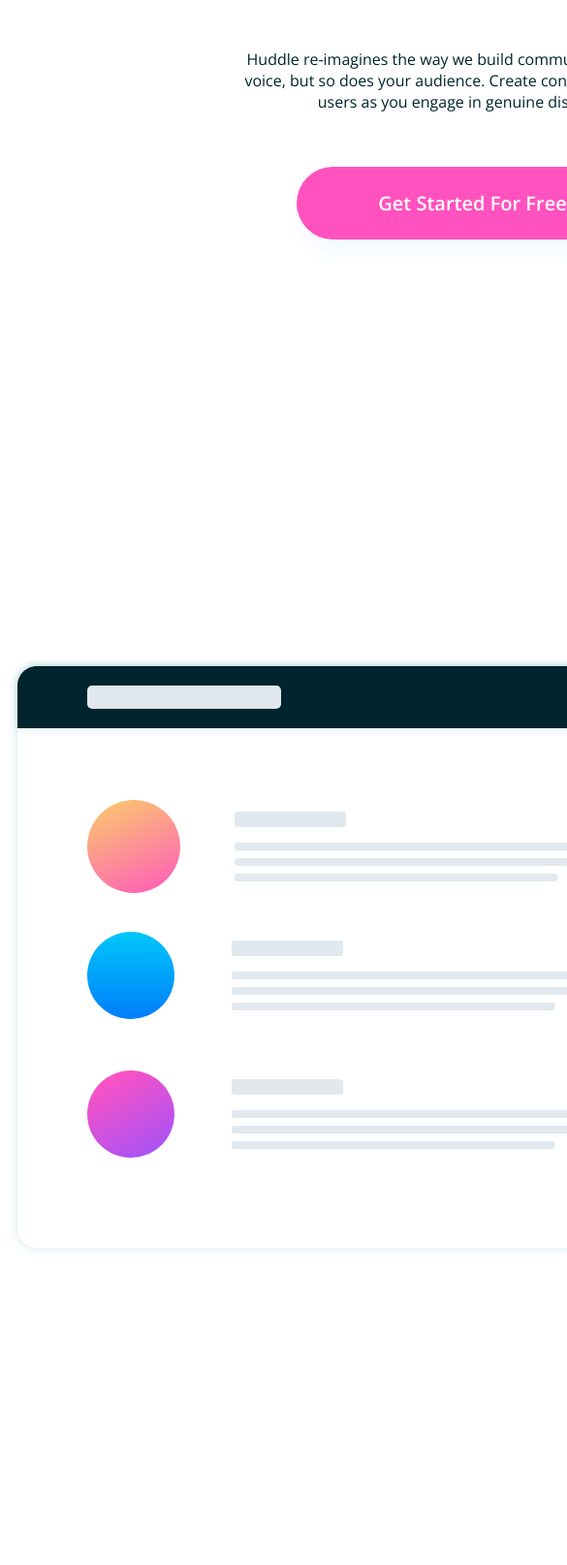
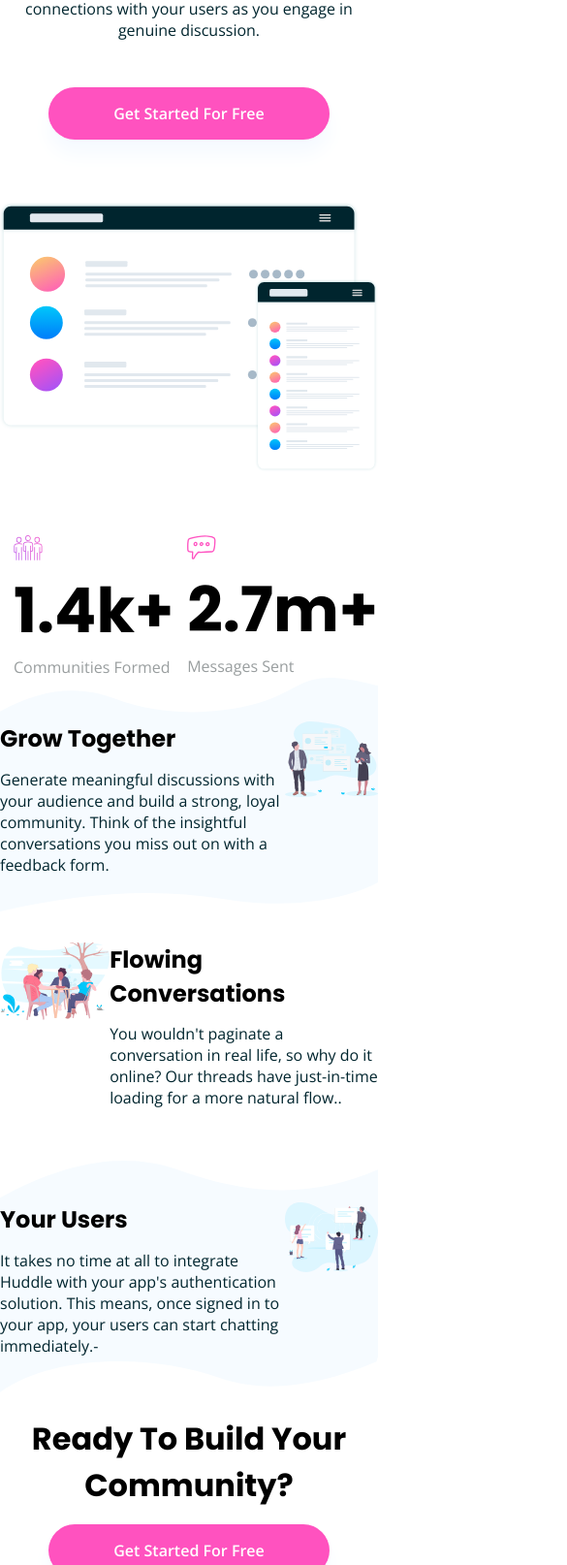
Before and after one commit to fikepaci/Andela_huddle-landing-page-starter, a plain HTML site: page index.html in a window 390 px wide. Shown: the part 386-2000 px from the top of the page at 97% size, 585 px wide, since content can reach past the window. Drawn offline with nearby package versions, Linux system fonts and the light colour scheme.

Commit message:
make some updates

```diff
--- a/index.html
+++ b/index.html
@@ -31,28 +31,22 @@
     <div class="container">
       <nav>
         <img src="./images/logo.svg" alt="" />
-        <div class="button">
         <button type="submit">Try It Free</button>
-        </div>
       </nav>
       <div id="sidebar">
-        <div class="header1">
         <h1>Build The Community Your Fans Will Love</h1>
-        </div>
-        <div class="p1">
         <p>
-            Huddle re-imagines the way we build communities. You have a voice,
-            but so does your audience. Create connections with your users as you
+          Huddle re-imagines the way we build communities. You have a voice, but
+          so does your audience. Create connections with your users as you
           engage in genuine discussion.
         </p>
-        </div>
-        <div class="button1">
         <button type="submit">Get Started For Free</button>
       </div>
-      </div>
+
       <div id="content1">
         <img src="./images/screen-mockups.svg" alt="" />
       </div>
+
       <div id="content2">
         <div class="content2-data">
           <img src="./images/icon-communities.svg" alt="" />
@@ -67,9 +61,14 @@
           <p>Messages Sent</p>
         </div>
       </div>
+
       <div id="content4">
-        <img src="./images/bg-section-top-desktop-1.svg" alt="" />
-        <div class="content4">
+        <img
+          src="./images/bg-section-top-desktop-1.svg"
+          id="first-mobile-top"
+          alt=""
+        />
+        <div class="firstsection">
           <div class="content4-data">
             <h2>Grow Together</h2>
             <p>
@@ -78,52 +77,69 @@
               miss out on with a feedback form.
             </p>
           </div>
-          <div class="content4-img">
+          <div class="content4-image">
             <img src="./images/illustration-grow-together.svg" alt="" />
           </div>
         </div>
-        <img src="./images/bg-section-bottom-desktop-1.svg" alt="" />
+        <img
+          src="./images/bg-section-bottom-desktop-1.svg"
+          id="first-mobile-buttom"
+          alt=""
+        />
       </div>
-      <div id="content6">
-        <div class="content6">
-          <div class="content6-img">
-            <img src="./images/illustration-flowing-conversation.svg" alt="" />
-          </div>
-          <div class="content6-data">
+
+      <div id="content5">
+        <div class="firstsection">
+          <div class="content4-data">
             <h2>Flowing Conversations</h2>
             <p>
               You wouldn't paginate a conversation in real life, so why do it
               online? Our threads have just-in-time loading for a more natural
-              flow.
+              flow..
             </p>
+          </div>
+          <div class="content4-image">
+            <img src="./images/illustration-flowing-conversation.svg" alt="" />
           </div>
         </div>
       </div>
-      <div id="content7">
-        <img src="./images/bg-section-top-desktop-2.svg" alt="" />
-        <div class="content4">
+      <div id="content6">
+
+        <img
+          src="./images/bg-section-top-desktop-2.svg"
+          id="first-mobile-top"
+          alt=""
+        />
+        <div class="firstsection">
           <div class="content4-data">
             <h2>Your Users</h2>
             <p>
               It takes no time at all to integrate Huddle with your app's
               authentication solution. This means, once signed in to your app,
-              your users can start chatting immediately.
+              your users can start chatting immediately.-
             </p>
           </div>
-          <div class="content4-img">
+          <div class="content4-image">
             <img src="./images/illustration-your-users.svg" alt="" />
           </div>
         </div>
-        <img src="./images/bg-section-bottom-desktop-2.svg" alt="" />
+        <img
+          src="./images/bg-section-bottom-desktop-2.svg"
+          id="first-mobile-buttom"
+          alt=""
+        />
+
       </div>
-      <div id="content10">
-        <div class="header1">
-          <h1>Ready To Build Your Community?</h1>
-        </div>
-        <div class="button1">
+      <div id="content7">
+          <h2>Ready To Build Your Community?</h2>
           <button type="submit">Get Started For Free</button>
       </div>
+      <!--
+       <div class="last">
+        <div class="group2">
+          <img src="./images/bg-section-top-desktop-1.svg" alt="" />
         </div>
+        <div class="group1">
           <div id="content11">
             <div class="left-footer">
               <img src="./images/logo.svg" alt="" />
@@ -149,8 +165,9 @@
           <footer>
             <h2>Newsletter</h2>
             <p>
-          To recieve tips on how to grow your community, sign up to our weekly
-          newsletter. We’ll never send you spam or pass on your email address
+              To recieve tips on how to grow your community, sign up to our
+              weekly newsletter. We’ll never send you spam or pass on your email
+              address
             </p>
             <div class="footer-form">
               <input type="email" name="email" />
@@ -158,5 +175,7 @@
             </div>
           </footer>
         </div>
+      </div>
+    </div> -->
   </body>
 </html>
--- a/styles/styles.css
+++ b/styles/styles.css
@@ -1,33 +1,37 @@
+* {
+  margin: 0;
+  padding: 0;
+  box-sizing: border-box;
+}
 .container {
   display: grid;
   grid-template-columns: 1fr 1fr;
-  grid-template-rows: 0.5fr 1.5fr 3fr 1.5fr 1.5fr 1.5fr 1.5fr 0.6fr 0.5fr 0.5fr;
+  grid-template-rows: 0.2fr 0.5fr 0.9fr 0.3fr 0.3fr 0.3fr 0.5fr 0.3fr 0.3fr;
   grid-template-areas:
     "nav nav"
     "sidebar sidebar"
     "content1 content1"
     "content2 content3"
     "content4 content4"
+    "content5 content5"
     "content6 content6"
     "content7 content7"
-    "content10 content10"
-    "content11 footer";
+    "last last";
 }
+
+/* start of nav styles */
 nav {
   grid-area: nav;
   display: flex;
   align-items: center;
-  padding: 40px;
+  justify-content: space-between;
+  padding: 3.5rem;
+  margin-bottom: 4rem;
 }
 nav > img {
-  padding: 40px;
-  width: 200px;
+  width: 150px;
 }
-.button {
-  padding: 40px;
-  margin-left: auto;
-}
-.button > button {
+nav > button {
   padding: 0.6em 1.5em 0.6em 1.5em;
   border-radius: 2em;
   border: 1px solid hsl(322, 100%, 66%);
@@ -36,54 +40,74 @@ nav > img {
   cursor: pointer;
   font-weight: 300;
 }
-.button1 > button {
-  padding: 1.2em 4.2em 1.2em 4.2em;
+/* end of navigation styles */
+
+/* start of sidebar */
+#sidebar {
+  grid-area: sidebar;
+  display: flex;
+  flex-direction: column;
+  align-items: center;
+  text-align: center;
+  align-items: center;
+  justify-content: center;
+}
+#sidebar > h1 {
+  font-weight: 700;
+  font-family: "Poppins", sans-serif;
+  font-size: 2rem;
+}
+#sidebar > p {
+  font-family: "Open Sans", sans-serif;
+  font-weight: 400;
+  margin-top: 2rem;
+  margin-bottom: 2rem;
+  max-width: 32rem;
+  color: hsl(192, 100%, 9%);
+}
+#sidebar button {
+  padding: 1em 4.2em 1em 4.2em;
   border-radius: 4em;
-  font-size: 20px;
+  font-size: 16px;
   background: hsl(322, 100%, 66%);
   color: white;
   cursor: pointer;
   border: none;
   font-family: "Open Sans", sans-serif;
   font-weight: 600;
-  margin-top: 20px;
+  margin-top: 1rem;
+  margin-bottom: 4rem;
   box-shadow: 0px 15px 20px hsl(207, 100%, 98%);
 }
-#sidebar {
-  grid-area: sidebar;
+
+/* end of #sidebar */
+
+/* start of content1 and content 2*/
+
+#content1 {
+  grid-area: content1;
+  display: flex;
+  justify-content: center;
+  align-items: center;
+  margin-bottom: 4rem;
+}
+#content1 > img {
+  max-width: 100%;
+  height: auto;
+  display: block;
+}
+
+#content2 {
+  grid-area: content2;
   display: flex;
   flex-direction: column;
-  align-items: center;
+  margin: 0 auto;
 }
-.header1 {
-  padding: 20px;
-  font-weight: 700;
-  font-family: "Poppins", sans-serif;
-  font-size: 1.2rem;
-  color: hsl(192, 100%, 9%);
-}
-.p1 {
-  margin-bottom: 20px;
-  width: 480px;
-  text-align: center;
-  font-family: "Open Sans", sans-serif;
-  font-weight: 400;
-  color: hsl(192, 100%, 9%);
-}
-#content1 {
-  grid-area: content1;
-  margin: 0 auto;
-  max-width: 100%;
-  height: auto;
-}
-#content2 {
-  grid-area: content2;
-}
-.content2-data {
-  margin-left: 13rem;
+.content2-data > img {
+  width: 30px;
 }
 .content2-data > h2 {
-  font-size: 6rem;
+  font-size: 4rem;
   font-weight: 700;
   font-family: "Poppins", sans-serif;
 }
@@ -91,31 +115,45 @@ nav > img {
   color: hsl(190, 3%, 61%);
   font-family: "Open Sans", sans-serif;
   font-weight: 400;
-  font-size: 1.5rem;
 }
+
 #content3 {
   grid-area: content3;
+  margin: 0 auto;
 }
+
+/* end of content2 and content 2*/
+
+/* start of content4 */
+
 #content4 {
   grid-area: content4;
-  display: flex;
-  flex-wrap: wrap;
-  margin-top: 5%;
-  margin-bottom: 5%;
 }
 #content4 > img {
   max-width: 100%;
+  display: block;
 }
-.content4 {
+.firstsection {
   display: flex;
   flex-direction: row;
-  background-color: rgba(246, 251, 255, 255);
-  padding: 5%;
+  justify-content: space-evenly;
+  background: rgba(246, 251, 255, 255);
+}
+.content4-data {
+  display: flex;
+  flex-direction: column;
+  justify-content: center;
+  max-width: 23rem;
+}
+.content4-image > img {
+  width: 25rem;
+  max-width: 100%;
+  height: 0 auto;
 }
 .content4-data > h2 {
   font-family: "Poppins", sans-serif;
   font-weight: 700;
-  font-size: 2.5rem;
+  font-size: 1.5rem;
 }
 .content4-data > p {
   font-family: "Open Sans", sans-serif;
@@ -123,84 +161,78 @@ nav > img {
   color: hsl(192, 100%, 9%);
   padding-top: 4.8%;
 }
-.content4-data {
-  max-width: 45%;
-  padding-top: 10%;
-  padding-left: 4%;
+
+/* end of content4  */
+
+/* start of content5 */
+
+#content5 {
+  grid-area: content5;
+  margin: 8% 0 8% 0;
 }
-.content4-img {
+#content5 > img {
   max-width: 100%;
-  height: auto;
-  margin-left: auto;
-  padding-right: 4%;
+  display: block;
 }
-.content4-img > img {
-  width: 30rem;
+#content5 > .firstsection {
+  flex-direction: row-reverse;
+  background: none;
 }
+/* end of content5 */
+
+/* start of content6 */
 #content6 {
   grid-area: content6;
-  display: flex;
-  flex-wrap: wrap;
-  margin-top: 5%;
-  margin-bottom: 5%;
+  margin: 6% 0 6% 0;
 }
 #content6 > img {
   max-width: 100%;
+  display: block;
 }
 
-.content6 {
-  display: flex;
-  flex-direction: row;
-  /* background-color: rgba(246, 251, 255, 255); */
-  padding: 5%;
-}
-.content6-data > h2 {
-  font-family: "Poppins", sans-serif;
-  font-weight: 700;
-  font-size: 2.5rem;
-}
-.content6-data > p {
-  font-family: "Open Sans", sans-serif;
-  font-weight: 400;
-  color: hsl(192, 100%, 9%);
-  padding-top: 4.8%;
-}
-.content6-data {
-  max-width: 48%;
-  padding-top: 10%;
-  padding-left: 10%;
-}
-.content6-img {
-  max-width: 100%;
-  height: auto;
-  margin-left: auto;
-  padding-right: 4%;
-}
-.content6-img > img {
-  width: 30rem;
-}
-.content6-img > img {
-  width: 30rem;
-  padding-left: 10%;
-}
+/* end of content6 */
+
 #content7 {
   grid-area: content7;
-}
-#content7 > img {
-  max-width: 100%;
-}
-#content10 {
-  grid-area: content10;
   display: flex;
   flex-direction: column;
   align-items: center;
+  text-align: center;
+  align-items: center;
+  justify-content: center;
+}
+#content7 > h2 {
+  font-weight: 700;
+  font-family: "Poppins", sans-serif;
+  font-size: 2rem;
+}
+#content7 > button {
+  padding: 1em 4.2em 1em 4.2em;
+  border-radius: 4em;
+  font-size: 16px;
+  background: hsl(322, 100%, 66%);
+  color: white;
+  cursor: pointer;
+  border: none;
+  font-family: "Open Sans", sans-serif;
+  font-weight: 600;
+  margin-top: 1rem;
+  margin-bottom: 4rem;
+  box-shadow: 0px 15px 20px hsl(207, 100%, 98%);
 }
 
 #content11 {
   grid-area: content11;
   background-color: blue;
 }
+.last {
+  grid-area: last;
+  display: flex;
+  flex-direction: column;
+}
 footer {
+  border-image: url("http://www.mycelticcrossstitch.com/celtic%20knot%20cross%20stitch.jpg")
+    30 30 round;
   grid-area: footer;
   background-color: red;
 }
@@ -232,10 +264,82 @@ footer {
     grid-template-areas:
       "nav"
       "sidebar"
-      "main"
       "content1"
       "content2"
       "content3"
+      "content4"
       "footer";
   }
+  nav {
+    padding: 1.5rem 1rem 1rem 1rem;
+  }
+  #content1 > img {
+    position: absolute;
+    top: 35rem;
+    padding: 4%;
+  }
+  #content2 {
+    position: absolute;
+    top: 55rem;
+    left: 50%;
+    margin-left: -85px;
+  }
+  #content3 {
+    position: absolute;
+    top: 72rem;
+    left: 50%;
+    margin-left: -85px;
+  }
+  #content4 {
+    position: absolute;
+    top: 85rem;
+  }
+  .firstsection {
+    display: flex;
+    flex-direction: column-reverse;
+    padding: 20% 0 20% 0;
+  }
+  .content4-data {
+    margin-top: 20%;
+    display: flex;
+    text-align: center;
+    justify-content: center;
+  }
+  #first-mobile-buttom {
+    content: url(../images/bg-section-bottom-mobile-1.svg);
+  }
+  #first-mobile-top {
+    content: url(../images/bg-section-top-mobile-1.svg);
+  }
+  .content4-image > img {
+    width: 21rem;
+  }
+  #content5 {
+    position: absolute;
+    top: 130rem;
+  }
+  #content5 > .firstsection {
+    display: flex;
+    flex-direction: column-reverse;
+    padding: 40% 0 40% 0;
+  }
+  #content6 {
+    position: absolute;
+    top: 170rem;
+  }
+  #content6 > .firstsection {
+    display: flex;
+    flex-direction: column-reverse;
+    padding: 20% 0 20% 0;
+  }
+  #content6 > #first-mobile-buttom {
+    content: url(../images/bg-section-bottom-mobile-2.svg);
+  }
+  #content6 > #first-mobile-top {
+    content: url(../images/bg-section-top-mobile-2.svg);
+  }
+  #content7 {
+    position: absolute;
+    top: 226rem;
+  }
 }
```
Lines whose indentation alone changed are shown as unchanged.
